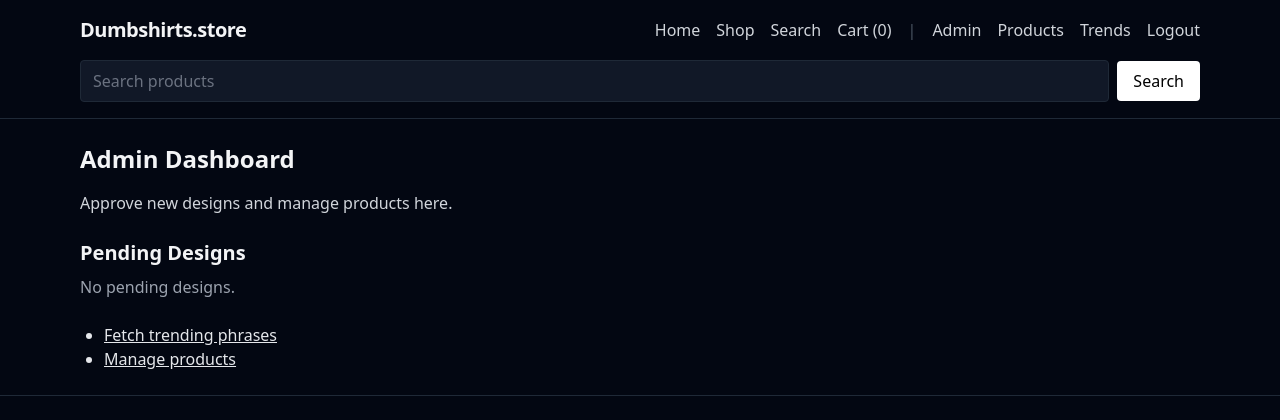
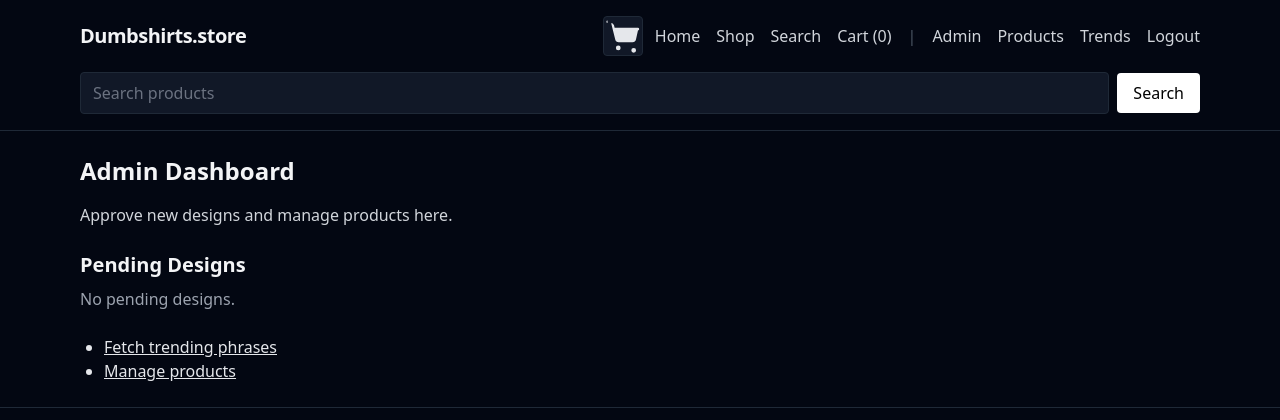
Before and after one commit to kastelica/dumbshirts, a Flask app: page /admin/ in a window 1280 px wide. Shown: the top 420 px of the page. Run offline with Flask 3, Linux system fonts and the light colour scheme; a user stored in the database is signed in.

Commit message:
cart icon and merchant venter verify

```diff
--- a/app/templates/base.html
+++ b/app/templates/base.html
@@ -3,6 +3,7 @@
 <head>
 	<meta charset="utf-8">
 	<meta name="viewport" content="width=device-width, initial-scale=1">
+	<meta name="google-site-verification" content="bcAjbHAfykx4RN0Vw2Hl1CTWTKX3s6J_qydFCyawf_k" />
 	<title>{% block title %}Dumbshirts.store{% endblock %}</title>
 	<link rel="stylesheet" href="/static/css/tailwind.css">
 	{% block head %}{% endblock %}
@@ -12,6 +13,12 @@
 		<div class="max-w-6xl mx-auto px-4 py-4 flex items-center justify-between">
 			<a href="/" class="font-extrabold text-xl tracking-tight">Dumbshirts.store</a>
 			<div class="flex items-center gap-3">
+				<a href="/cart" class="relative inline-flex items-center justify-center bg-gray-900 border border-gray-800 text-gray-200 w-10 h-10 rounded" aria-label="Cart">
+					<svg xmlns="http://www.w3.org/2000/svg" viewBox="0 0 24 24" fill="currentColor" class="w-5 h-5"><path d="M2.25 2.25a.75.75 0 000 1.5H4.5l2.598 10.392a2.25 2.25 0 002.187 1.733h8.715a2.25 2.25 0 002.187-1.733l1.263-5.681A.75.75 0 0021.3 6.75H6.708l-.39-1.56A2.25 2.25 0 004.14 3.75H2.25zM9 21a1.5 1.5 0 100-3 1.5 1.5 0 000 3zm9.75-1.5A1.5 1.5 0 1117.25 21a1.5 1.5 0 011.5-1.5z"/></svg>
+					{% if cart_count %}
+					<span class="absolute -top-1 -right-1 text-[10px] leading-none px-1.5 py-0.5 rounded-full bg-white text-black">{{ cart_count }}</span>
+					{% endif %}
+				</a>
 				<button id="menu-toggle" class="md:hidden bg-gray-900 border border-gray-800 text-gray-200 px-3 py-2 rounded" aria-label="Toggle menu">Menu</button>
 				<nav id="site-nav" class="hidden md:flex space-x-4 text-gray-300">
 					<a href="/" class="hover:underline">Home</a>
```
